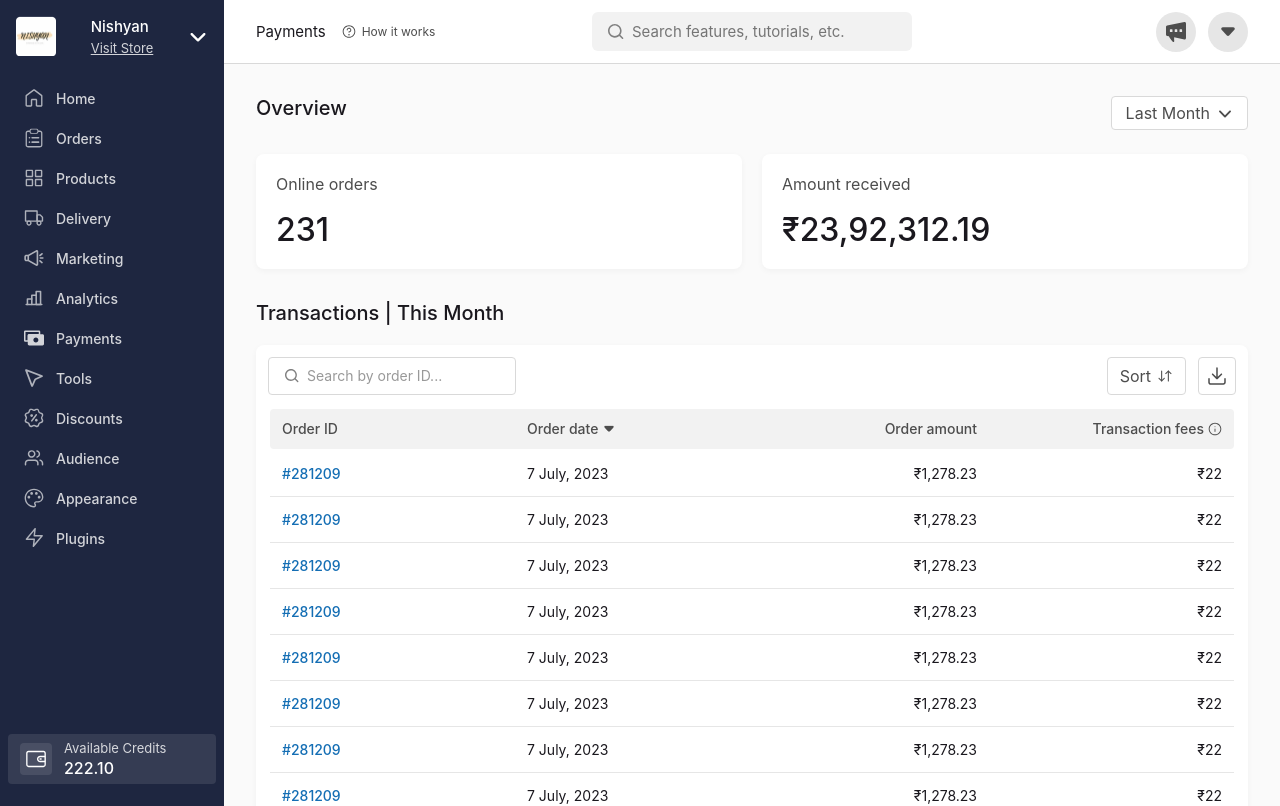
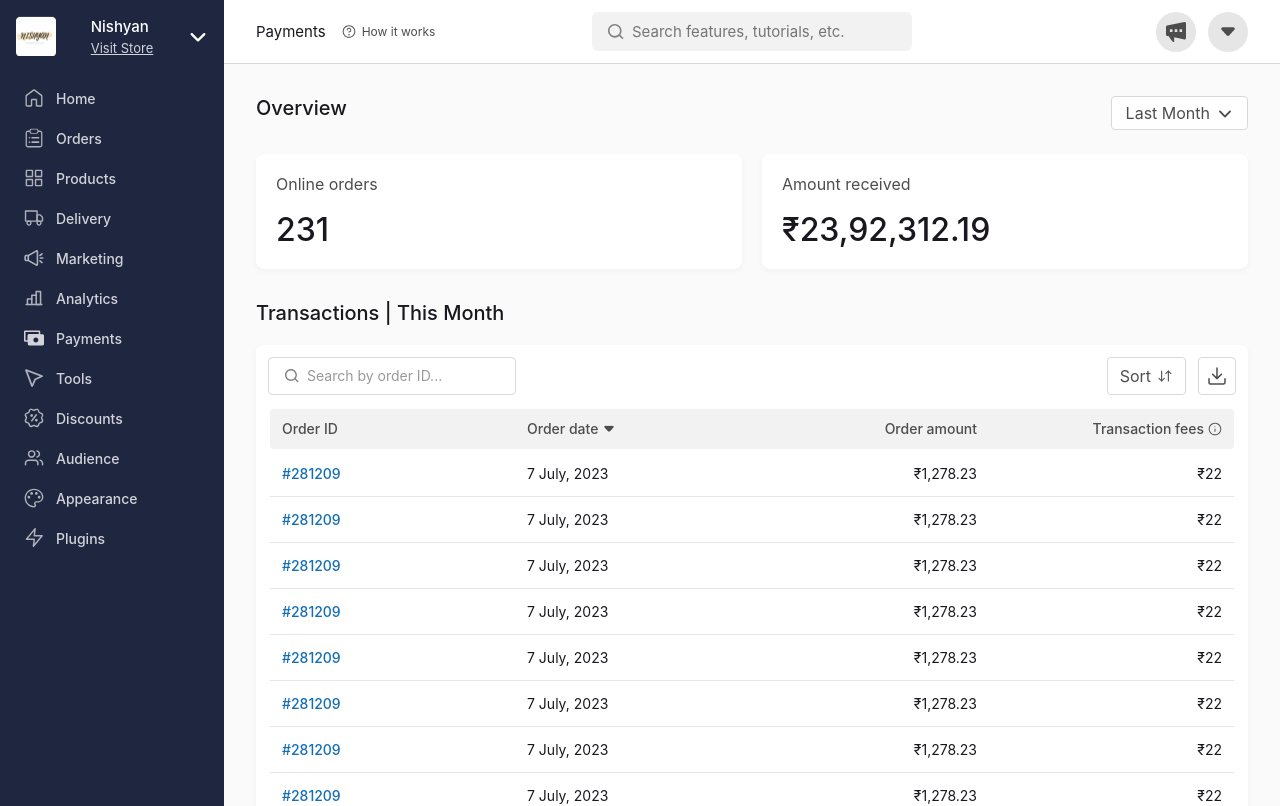
Before and after one commit to mritunjaysaha/dashboard, a React (Vite) app: page / in a window 1280 px wide. Shown: the top 806 px of the page. Built offline with nearby package versions, Linux system fonts and the light colour scheme.

Commit message:
style: fix available credits

```diff
--- a/src/Components/Sidebar/sidebar.module.scss
+++ b/src/Components/Sidebar/sidebar.module.scss
@@ -1,4 +1,6 @@
 .section {
+    position: relative;
+
     display: flex;
     flex-direction: column;
     gap: 2.4rem;
@@ -9,6 +11,7 @@
 
     width: 22.4rem;
     min-height: 100vh;
+    max-height: 100%;
 
     .company_name_logo {
         padding: 0 0.8rem;
```
